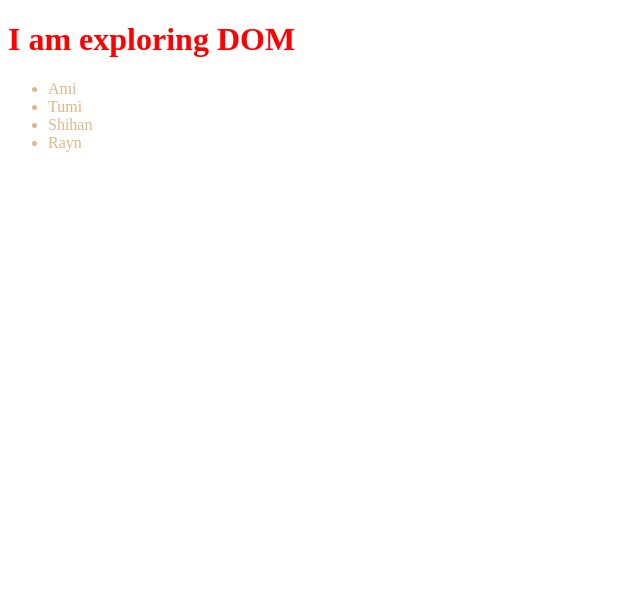
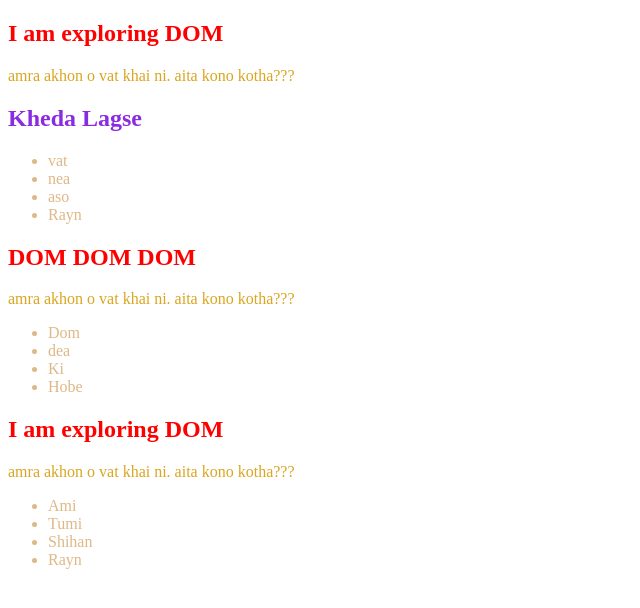
Before and after one commit to mostafizurhh/tour-of-DOM, a plain HTML site: page index.html in a window 1280 px wide. Shown: the whole page, without its empty margins (0-640 px from the left). Drawn offline with Linux system fonts and the light colour scheme.

Commit message:
compare getElementById vs geElementsByClass

```diff
--- a/dom.js
+++ b/dom.js
@@ -3,5 +3,17 @@ console.log(document.getElementsByTagName('li'));
 
 const liCollection = document.getElementsByTagName('li');
 for (const li of liCollection) {
-    console.log(li.innerText);
+    // console.log(li.innerText);
 }
+
+// console.log(document.getElementById('kheda').innerText);
+const title = document.getElementById('kheda');
+title.innerText = 'Kheda Lagse';
+// console.log(title.innerText);
+
+// console.log(document.getElementsByClassName('paragraph'));
+const pTitles = document.getElementsByClassName('paragraph');
+for (let pTitle of pTitles) {
+    pTitle.innerText = 'amra akhon o vat khai ni. aita kono kotha???';
+    console.log(pTitle);
+}
--- a/index.html
+++ b/index.html
@@ -11,7 +11,40 @@
 </head>
 
 <body>
+    <section>
         <h1>I am exploring DOM</h1>
+        <p class="paragraph">Lorem ipsum dolor, sit amet consectetur adipisicing elit. Assumenda voluptatum quaerat,
+            velit vel perferendis
+            culpa consequuntur eum dolore molestiae adipisci?</p>
+        <div>
+            <h1 id="kheda"> Keda lagse</h1>
+            <ul>
+                <li>vat</li>
+                <li>nea</li>
+                <li>aso</li>
+                <li>Rayn</li>
+            </ul>
+        </div>
+    </section>
+    <section>
+        <h1>DOM DOM DOM</h1>
+        <p class="paragraph">Lorem ipsum dolor, sit amet consectetur adipisicing elit. Assumenda voluptatum quaerat,
+            velit vel perferendis
+            culpa consequuntur eum dolore molestiae adipisci?</p>
+        <div>
+            <ul>
+                <li>Dom</li>
+                <li>dea </li>
+                <li>Ki</li>
+                <li>Hobe</li>
+            </ul>
+        </div>
+    </section>
+    <section>
+        <h1>I am exploring DOM</h1>
+        <p class="paragraph">Lorem ipsum dolor, sit amet consectetur adipisicing elit. Assumenda voluptatum quaerat,
+            velit vel perferendis
+            culpa consequuntur eum dolore molestiae adipisci?</p>
         <div>
             <ul>
                 <li>Ami</li>
@@ -20,6 +53,7 @@
                 <li>Rayn</li>
             </ul>
         </div>
+    </section>
 
     <script src="dom.js"></script>
 </body>
--- a/style.css
+++ b/style.css
@@ -5,3 +5,11 @@ h1 {
 li {
     color: burlywood;
 }
+
+#kheda {
+    color: blueviolet;
+}
+
+.paragraph {
+    color: goldenrod;
+}
```
Lines whose indentation alone changed are shown as unchanged.
